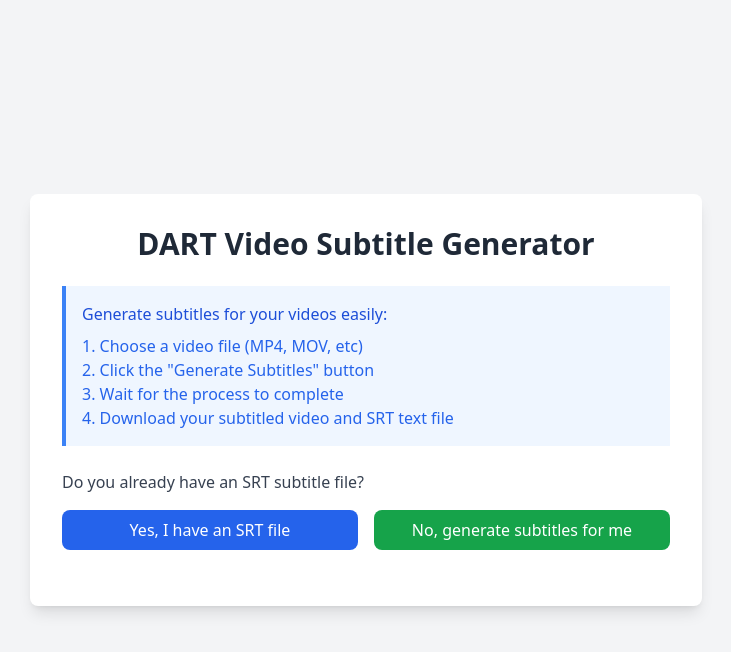
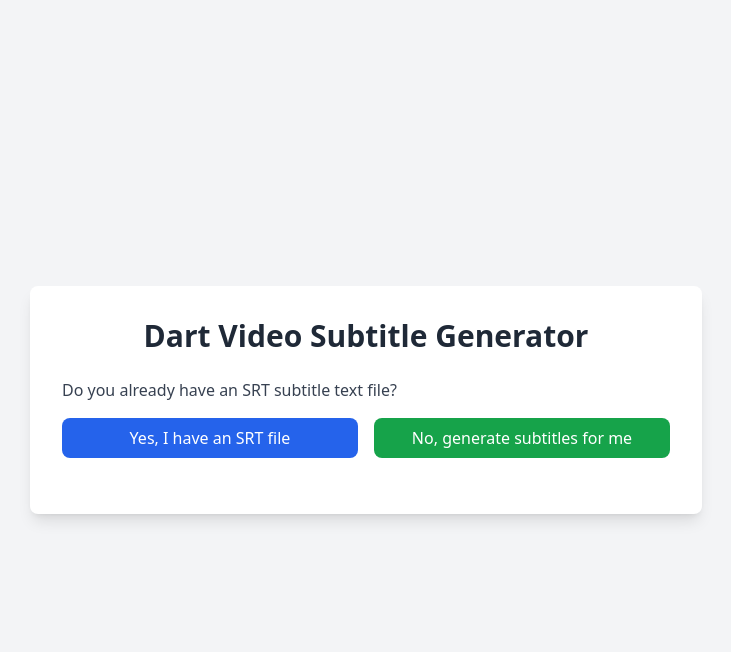
Before and after one commit to jossTripoli/dart_subs_ui, a Flask app: page / in a window 1280 px wide. Shown: the top 652 px of the page, without its empty margins (274-1005 px from the left). Run offline with Flask 3, Linux system fonts and the light colour scheme; some libraries are stand-ins or nearby versions.

Commit message:
Cleanup ui interface

```diff
--- a/templates/index.html
+++ b/templates/index.html
@@ -8,21 +8,10 @@
 </head>
 <body class="bg-gray-100 min-h-screen flex items-center justify-center p-4">
     <div class="bg-white p-8 rounded-lg shadow-lg w-full max-w-2xl">
-        <h1 class="text-3xl font-bold mb-6 text-center text-gray-800">DART Video Subtitle Generator</h1>
-
-        <div class="bg-blue-50 border-l-4 border-blue-500 p-4 mb-6">
-          <p class="text-blue-700">Generate subtitles for your videos easily:</p>
-          <ol class="list-decimal list-inside mt-2 text-blue-600">
-              <li>Choose a video file (MP4, MOV, etc)</li>
-              <li>Click the "Generate Subtitles" button</li>
-              <li>Wait for the process to complete</li>
-              <li>Download your subtitled video and SRT text file</li>
-          </ol>
-        </div>
-
+        <h1 class="text-3xl font-bold mb-6 text-center text-gray-800">Dart Video Subtitle Generator</h1>
 
         <div id="choice-section" class="mb-6">
-            <p class="text-gray-700 mb-4">Do you already have an SRT subtitle file?</p>
+            <p class="text-gray-700 mb-4">Do you already have an SRT subtitle text file?</p>
             <div class="flex space-x-4">
                 <button id="have-srt" class="flex-1 bg-blue-600 text-white py-2 px-4 rounded-lg hover:bg-blue-700 focus:outline-none focus:ring-2 focus:ring-blue-500 focus:ring-opacity-50 transition duration-300">
                     Yes, I have an SRT file
@@ -58,7 +47,7 @@
                 </label>
                 <input type="file" id="video-upload-generate-srt" name="video" accept=".mp4,.mov,.avi,.mkv" class="w-full px-3 py-2 text-gray-700 border rounded-lg focus:outline-none focus:border-blue-500" required>
             </div>
-            <button type="submit" class="w-full bg-blue-600 text-white py-2 px-4 rounded-lg hover:bg-blue-700 focus:outline-none focus:ring-2 focus:ring-green-500 focus:ring-opacity-50 transition duration-300">
+            <button type="submit" class="w-full bg-green-600 text-white py-2 px-4 rounded-lg hover:bg-green-700 focus:outline-none focus:ring-2 focus:ring-green-500 focus:ring-opacity-50 transition duration-300">
                 Generate Subtitles
             </button>
         </form>
@@ -78,6 +67,9 @@
             <a id="video-download" href="#" class="block w-full text-center bg-green-600 text-white py-3 px-4 rounded-lg hover:bg-green-700 focus:outline-none focus:ring-2 focus:ring-green-500 focus:ring-opacity-50 transition duration-300">
                 Download Subtitled Video
             </a>
+            <button id="generate-another" class="w-full bg-gray-500 text-white py-3 px-4 rounded-lg hover:bg-gray-600 focus:outline-none focus:ring-2 focus:ring-gray-400 focus:ring-opacity-50 transition duration-300">
+                Generate Another
+            </button>
         </div>
     </div>
 
@@ -94,6 +86,20 @@
         const downloadLinks = document.getElementById('download-links');
         const srtDownload = document.getElementById('srt-download');
         const videoDownload = document.getElementById('video-download');
+        const generateAnother = document.getElementById('generate-another');
+
+        function showInitialState() {
+            choiceSection.classList.remove('hidden');
+            uploadFormWithSrt.classList.add('hidden');
+            uploadFormGenerateSrt.classList.add('hidden');
+            progress.classList.add('hidden');
+            downloadLinks.classList.add('hidden');
+            uploadFormWithSrt.reset();
+            uploadFormGenerateSrt.reset();
+            loadingWheel.classList.remove('hidden');
+            status.textContent = '';
+            substatus.textContent = '';
+        }
 
         haveSrtBtn.addEventListener('click', () => {
             choiceSection.classList.add('hidden');
@@ -105,12 +111,16 @@
             uploadFormGenerateSrt.classList.remove('hidden');
         });
 
+        generateAnother.addEventListener('click', showInitialState);
+
         async function handleSubmit(e, endpoint) {
             e.preventDefault();
             const formData = new FormData(e.target);
 
             progress.classList.remove('hidden');
             downloadLinks.classList.add('hidden');
+            uploadFormWithSrt.classList.add('hidden');
+            uploadFormGenerateSrt.classList.add('hidden');
             status.textContent = 'Uploading your file(s)...';
             substatus.textContent = 'This may take a few minutes depending on the file size.';
 
```
